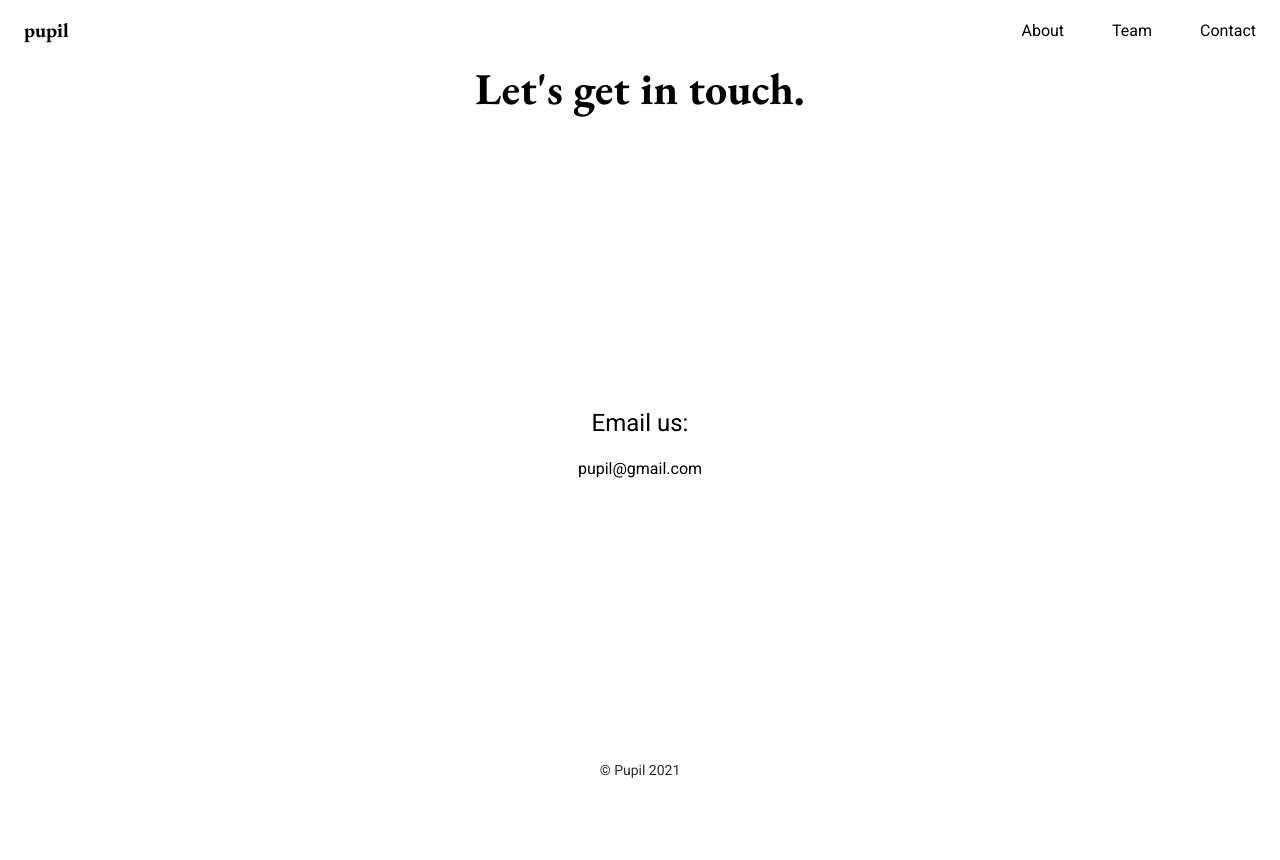
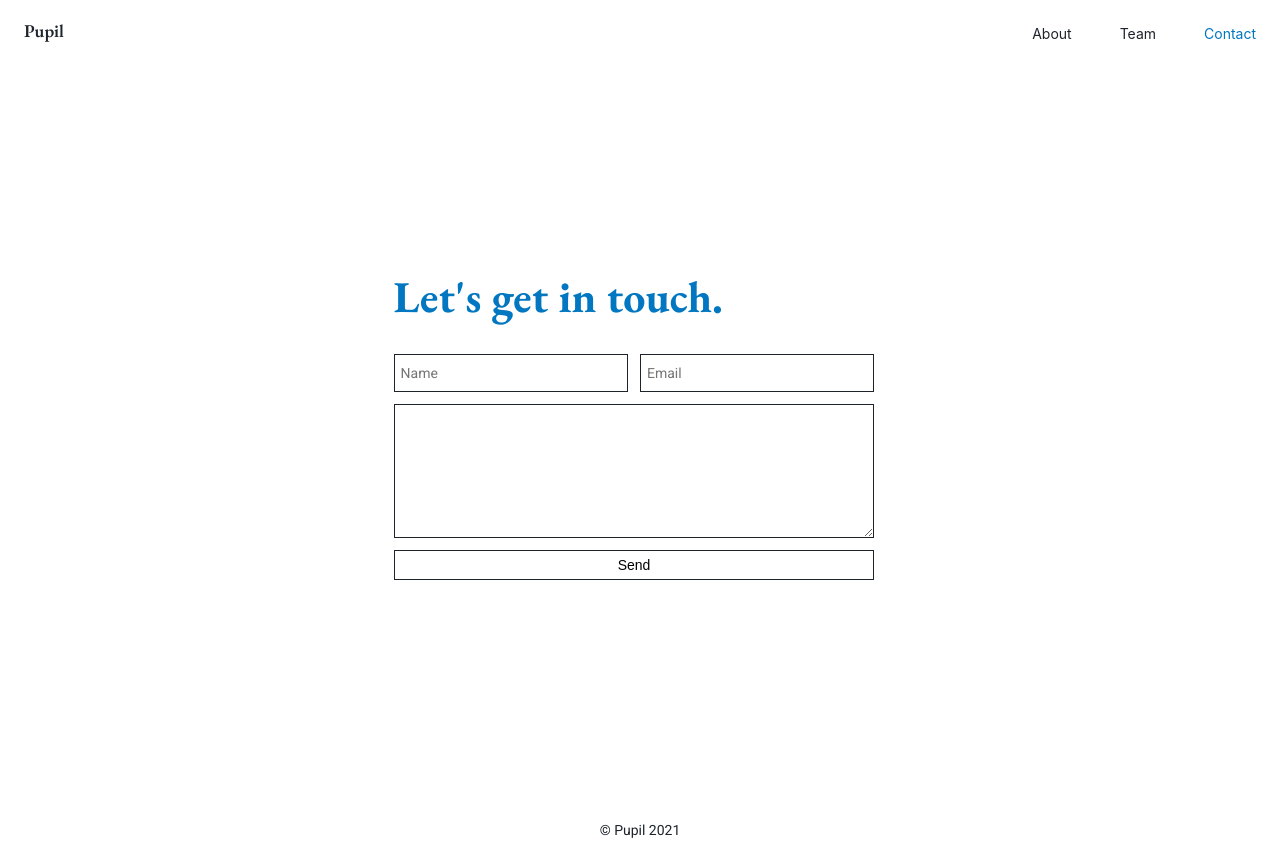
Before and after one commit to PUPILorg/pupil_landing_frontend, a React (Create React App) app: page /contact in a window 1280 px wide. Before the commit the page ends 800 px from the top, so only its background shows below. Built offline with nearby package versions, Linux system fonts and the light colour scheme.

Commit message:
Implement emailjs form to contact page; Add color scheme; Style adjustments;

```diff
--- a/package.json
+++ b/package.json
@@ -6,6 +6,7 @@
     "@testing-library/jest-dom": "^5.16.1",
     "@testing-library/react": "^11.2.7",
     "@testing-library/user-event": "^12.8.3",
+    "emailjs-com": "^3.2.0",
     "react": "^17.0.2",
     "react-dom": "^17.0.2",
     "react-router-dom": "^6.0.2",
--- a/src/App.css
+++ b/src/App.css
@@ -1,6 +1,7 @@
 
 .App {
-    text-align: center;
+    color: #1D242B;
+    background-color: #FFF;
 }
 
 .App-logo {
@@ -17,20 +18,26 @@
 h1{
     font-family: 'EB Garamond', serif;
     font-size: 44px;
+    color: #0077C0;
 }
 
 h2 {
     font-size: 24px;
     font-family: 'Roboto';
     font-weight: 500;
+    color: #0077C0;
 }
 
-p, ol, ul {
+h3, h4, h5, h6{
+    color: #1D242B;
+}
+
+p, ol, ul, input, textarea {
     font-family: "Roboto";
-    color: #000;
-    font-size: 16px;
+    font-size: 14px;
     font-weight: 400;
     line-height: 24px;
+    color: #1D242B;
 }
 
 .App-header {
--- a/src/components/Navbar.js
+++ b/src/components/Navbar.js
@@ -2,10 +2,11 @@ import React from "react";
 import "../css/Navbar.css";
 import {NavLink} from "react-router-dom";
 
-function Navbar(){
-    return <div className={"navbar"}>
+function Navbar() {
+    return <div className={"navbar-wrapper"}>
+        <div className={"navbar"}>
             <NavLink to={"/"} className={"navbar-left-item"}>
-            pupil
+                Pupil
             </NavLink>
             <NavLink to={"/about"} className={"navbar-link"}>
                 About
@@ -17,6 +18,7 @@ function Navbar(){
                 Contact
             </NavLink>
         </div>
+    </div>
 }
 
 export default Navbar;
--- a/src/css/Contact.css
+++ b/src/css/Contact.css
@@ -1,15 +1,70 @@
 .contact-page{
     margin-top: 60px;
+    padding: 0 24px;
 }
 
 .contact-container{
     display: flex;
     flex-direction: column;
-    justify-content: space-between;
+    justify-content: center;
     align-items: center;
     box-sizing: border-box;
     min-height: calc(100vh - 60px);
 }
-.email-us{
-    font-weight: 400;
+
+.contact-input{
+    display: block;
+    padding: 6px;
+    margin: 0 12px 12px 0;
+    border: 1px solid #1D242B;
+    flex-grow: 1;
 }
+
+.contact-textarea{
+    padding: 6px;
+    margin: 0 12px 12px 0;
+    border: 1px solid #1D242B;
+    height: 120px;
+}
+.contact-form{
+    text-align: left;
+    display: flex;
+    flex-direction: column;
+    justify-content: flex-start;
+}
+
+.contact-form-button{
+    background-color: #FFFFFF;
+    border: 1px solid #1D242B;
+    padding: 6px;
+    margin: 0 12px 12px 0;
+    font-size: 14px;
+}
+
+.contact-form-container{
+    min-width: 40%;
+}
+
+.contact-inputs-container{
+    display: flex;
+    flex-wrap: wrap;
+}
+
+.contact-form-button:hover{
+    cursor: pointer;
+    background-color: #0077C0;
+    border-color: #0077C0;
+    color: #FFFFFF;
+}
+
+@media only screen and (max-width: 500px) {
+    .contact-input{
+        margin: 0 0 12px 0;
+    }
+    .contact-textarea{
+        margin: 0 0 12px 0;
+    }
+    .contact-form-button{
+        margin: 0 0 12px 0;
+    }
+}
--- a/src/css/Footer.css
+++ b/src/css/Footer.css
@@ -3,10 +3,9 @@
     display: flex;
     justify-content: center;
     align-items: center;
-    background-color: #FFFFFF;
 }
 
 .footer-company-name{
     font-size: 14px;
-    color: #282c34;
+    color: #1D242B;
 }
--- a/src/css/Navbar.css
+++ b/src/css/Navbar.css
@@ -1,39 +1,50 @@
-.navbar {
-    overflow: hidden;
+.navbar-wrapper{
     height: 60px;
-    display: flex;
-    justify-content: flex-end;
-    align-items: center;
     position: fixed;
     left: 0;
     top: 0;
     right: 0;
     z-index: 1;
     background-color: #FFFFFF;
-    /*box-shadow: rgba(0, 0, 0, 0.1) 0px 1px 3px 0px, rgba(0, 0, 0, 0.06) 0px 1px 2px 0px;*/
+    display: flex;
+    align-items: center;
+}
+
+.navbar {
+    flex-grow: 1;
+    overflow: hidden;
+    display: flex;
+    justify-content: flex-end;
+    align-items: flex-end;
+    background-color: #FFFFFF;
 }
 
 .navbar-left-item{
-    margin-right: auto;
     font-family: 'EB Garamond', serif;
-    font-size: 20px;
-    font-weight: 700;
+    font-size: 18px;
+    font-weight: 600;
     text-decoration: none;
-    margin-left: 24px;
-    color: #000;
+    color: #1D242B;
+    margin: 0 auto 0 24px;
 }
 
 .navbar-link {
-    font-family: "Roboto";
-    color: #000;
+    color: #1D242B;
     margin: 0 24px;
     text-decoration: none;
-    font-size: 16px;
+    font-size: 14px;
     font-weight: 400;
+}
+
+.active{
+    color: #0077C0;
 }
 
 @media only screen and (max-width: 500px) {
     .navbar{
-        justify-content: center;
+        justify-content: space-evenly;
+    }
+    .navbar-left-item{
+        margin: 0 0 0 24px;
     }
 }
--- a/src/css/Team.css
+++ b/src/css/Team.css
@@ -7,7 +7,6 @@
     flex-direction: column;
     justify-content: center;
     align-items: center;
-    box-sizing: border-box;
     min-height: calc(100vh - 60px);
 }
 
@@ -16,10 +15,25 @@
 }
 .team-member-card{
     text-align: start;
-    margin-bottom: 100px;
+    margin-bottom: 30px;
 }
 
 .team-header{
-    margin: 0 0 auto 0;
-    padding-bottom: 20px;
 }
+
+.apply-link{
+    font-family: "Roboto";
+    color: #0077C0;
+    text-decoration: none;
+    font-size: 14px;
+    font-weight: 400;
+}
+
+@media only screen and (max-width: 500px) {
+    .team-column{
+        max-width: 100%;
+    }
+    .team-container{
+        padding: 0 24px;
+    }
+}
--- a/src/views/Contact.js
+++ b/src/views/Contact.js
@@ -1,18 +1,81 @@
 import React from "react";
 import "../css/Contact.css";
 import Footer from "../components/Footer";
+import {useState} from "react";
+import {send} from "emailjs-com";
 
 function Contact() {
+
+    const [toSend, setToSend] = useState({
+        from_name: '',
+        to_name: '',
+        message: '',
+        reply_to: '',
+    });
+
+    const handleSubmit = (e) => {
+        e.preventDefault();
+        send(
+            process.env.REACT_APP_EMAILJS_SERVICE_ID,
+            process.env.REACT_APP_EMAILJS_TEMPLATE_ID,
+            toSend,
+            process.env.REACT_APP_EMAILJS_USER_ID
+        )
+            .then((response) => {
+                console.log('SUCCESS', response.status, response.text);
+            })
+            .catch((err) => {
+                console.log('FAILED', err);
+            });
+    };
+
+    const handleChange = (e) => {
+        setToSend({...toSend, [e.target.name]: e.target.value});
+    };
+
     return <div className={"contact-page"}>
         <div className={"contact-container"}>
-            <h1 style={{marginTop: 0}}>Let's get in touch.</h1>
-            <div>
-                <h2 className={"email-us"}>Email us:</h2>
-                <p>pupil@gmail.com</p>
+            <div className={"contact-form-container"}>
+                <h1 style={{marginTop: 0, marginRight: "12px"}}>Let's get in touch.</h1>
+                <form
+                    onSubmit={handleSubmit}
+                    autoComplete="off"
+                    className={"contact-form"}
+                >
+                    <div className={"contact-inputs-container"}>
+                        <input
+                            type='text'
+                            name='from_name'
+                            required={true}
+                            placeholder='Name'
+                            value={toSend.from_name}
+                            onChange={handleChange}
+                            className={"contact-input"}
+                        />
+                        <input
+                            type='email'
+                            name='reply_to'
+                            required={true}
+                            placeholder='Email'
+                            value={toSend.reply_to}
+                            onChange={handleChange}
+                            className={"contact-input"}
+                        />
+                    </div>
+                    <textarea
+                        type='text'
+                        name='message'
+                        required={true}
+                        value={toSend.message}
+                        onChange={handleChange}
+                        className={"contact-textarea"}
+                    />
+                    <button type='submit' className={"contact-form-button"}>Send</button>
+                </form>
             </div>
-            <Footer />
         </div>
+        <Footer/>
     </div>
-};
+}
 
 export default Contact;
--- a/src/views/Landing.js
+++ b/src/views/Landing.js
@@ -12,10 +12,10 @@ import Footer from "../components/Footer";
 function Landing() {
     return <div>
         <div className={"home-page"}>
-            <div className={"container main-container"}>
+            <div className={"container"}>
                 <div className={"section"}>
                     <h1 className={"home-header"}>
-                        pupil
+                        Pupil
                     </h1>
                     <div>
                         <h2 className={"home-sub-header"}>
@@ -27,7 +27,7 @@ function Landing() {
                     </div>
                 </div>
             </div>
-            <div className={"container secondary-container"} id={"learn-more"}>
+            <div className={"container"} id={"learn-more"}>
                 <div className={"section learn-more-section"}>
                     <h2 style={{marginTop: 0}}>Students deserve better.</h2>
                     <p>A student's goal in going to college is to learn material—not to learn material the first time
@@ -55,12 +55,12 @@ function Landing() {
                         students convenient online access to all of their class lecture recordings. This is done through an
                         intelligent recording device in each classroom that is connected to a Pupil scheduling server.
                     </p>
-                    <div style={{textAlign: "center", marginBottom: "20px"}}>
+                    <div style={{marginBottom: "20px"}}>
                         <NavLink to={"/about"} className={"learn-more-link"}>See the details</NavLink>
                     </div>
                 </div>
-                <Footer/>
             </div>
+            <Footer/>
         </div>
     </div>
 }
--- a/src/views/Team.js
+++ b/src/views/Team.js
@@ -1,6 +1,7 @@
 import React from "react";
 import "../css/Team.css";
 import Footer from "../components/Footer";
+import {NavLink} from "react-router-dom";
 
 /**
  * The Team page view for the landing site
@@ -11,8 +12,8 @@ function Team() {
     return <div>
         <div className={"team-page"}>
             <div className={"team-container"}>
-                <h1 className={"team-header"}>Meet the team</h1>
                 <div className={"team-column"}>
+                    <h1 className={"team-header"}>Meet the team</h1>
                     <div className={"team-member-card"}>
                         <h2 style={{marginBottom: 0}}>
                             Grant Nations
@@ -52,7 +53,7 @@ function Team() {
                             science at the University of Utah.
                         </p>
                         <p>
-                            In his time at college, Jan has wasted countless hours deciphering books, notes, and slides
+                            In his time at college, Jan has spent countless hours deciphering books, notes, and slides
                             while trying to remember what the professor said during lecture. In order to do well in his
                             classes, he has often had to memorize material instead of internalize it. This problem is
                             the original drive for creating Pupil, and he knows from personal experience how badly this
@@ -71,11 +72,13 @@ function Team() {
                             <li>Business analyst</li>
                             <li>Computer engineer</li>
                         </ul>
-                        <p>Email pupil@gmail.com to apply.</p>
+                        <p>Apply through the <NavLink to={"/contact"} className={"apply-link"}>
+                            Contact
+                        </NavLink> page.</p>
                     </div>
                 </div>
-                <Footer/>
             </div>
+            <Footer/>
         </div>
     </div>
 }
```
Also changed, not shown: src/css/Landing.css (+19 -17 lines), src/views/About.js (+5 -5 lines), 2 other files (tests, documents, lock files or other folders). Lines whose indentation alone changed are shown as unchanged.
